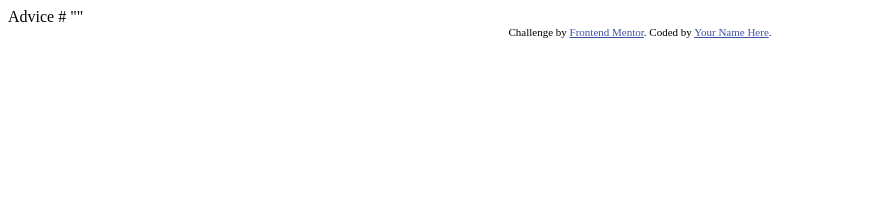
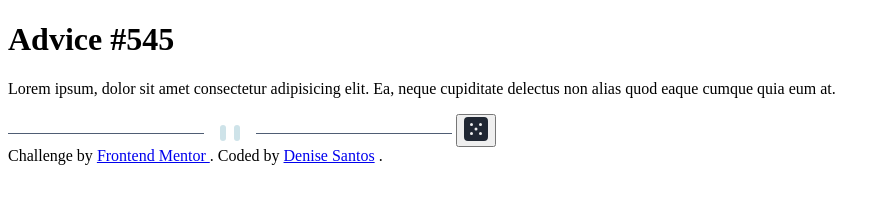
Before and after one commit to denisesantosdev/advice-generator-app-main, a plain HTML site: page index.html in a window 1280 px wide. Shown: the whole page, without its empty margins (0-890 px from the left). Drawn offline with Linux system fonts and the light colour scheme.

Commit message:
html done

```diff
--- a/index.html
+++ b/index.html
@@ -1,28 +1,62 @@
 <!DOCTYPE html>
 <html lang="en">
-<head>
-  <meta charset="UTF-8">
-  <meta name="viewport" content="width=device-width, initial-scale=1.0"> <!-- displays site properly based on user's device -->
+  <head>
+    <meta charset="UTF-8" />
+    <meta
+      name="viewport"
+      content="width=device-width, initial-scale=1.0" />
+    <!-- displays site properly based on user's device -->
 
-  <link rel="icon" type="image/png" sizes="32x32" href="./images/favicon-32x32.png">
+    <link
+      rel="icon"
+      type="image/png"
+      sizes="32x32"
+      href="./images/favicon-32x32.png" />
 
-  <title>Frontend Mentor | Advice generator app</title>
+    <title>Frontend Mentor | Advice generator app</title>
+    <link
+      rel="stylesheet"
+      href="style.css" />
+  </head>
+  <body>
+    <main class="container">
+      <div class="advice-container">
+        <h1 class="advice-title">
+          Advice #<span id="advice-id">545
+            <!-- Advice ID goes here -->
+          </span>
+        </h1>
+        <p class="advice-text">
+          <!-- Advice text goes here -->
+          Lorem ipsum, dolor sit amet consectetur adipisicing elit. Ea, neque
+          cupiditate delectus non alias quod eaque cumque quia eum at.
+        </p>
+      </div>
+      <picture class="divider">
+        <source
+          media="(min-width: 400px)"
+          srcset="images/pattern-divider-desktop.svg" />
+        <img
+          src="images/pattern-divider-mobile.svg"
+          alt="pattern divider" />
+      </picture>
+      <button class="dice-btn">
+        <img
+          src="images/icon-dice.svg"
+          alt="dice icon" />
+      </button>
+    </main>
 
-  <!-- Feel free to remove these styles or customise in your own stylesheet 👍 -->
-  <style>
-    .attribution { font-size: 11px; text-align: center; }
-    .attribution a { color: hsl(228, 45%, 44%); }
-  </style>
-</head>
-<body>
-
-  Advice #<!-- Advice ID goes here -->
-
-  "<!-- Advice text goes here -->"
-
-  <div class="attribution">
-    Challenge by <a href="https://www.frontendmentor.io?ref=challenge" target="_blank">Frontend Mentor</a>.
-    Coded by <a href="#">Your Name Here</a>.
-  </div>
-</body>
+    <footer class="attribution">
+      Challenge by
+      <a
+        href="https://www.frontendmentor.io?ref=challenge"
+        target="_blank">
+        Frontend Mentor
+      </a>
+      . Coded by
+      <a href="https://github.com/denisesantosdev">Denise Santos</a>
+      .
+    </footer>
+  </body>
 </html>
```
Also changed, not shown: style.css (added).
